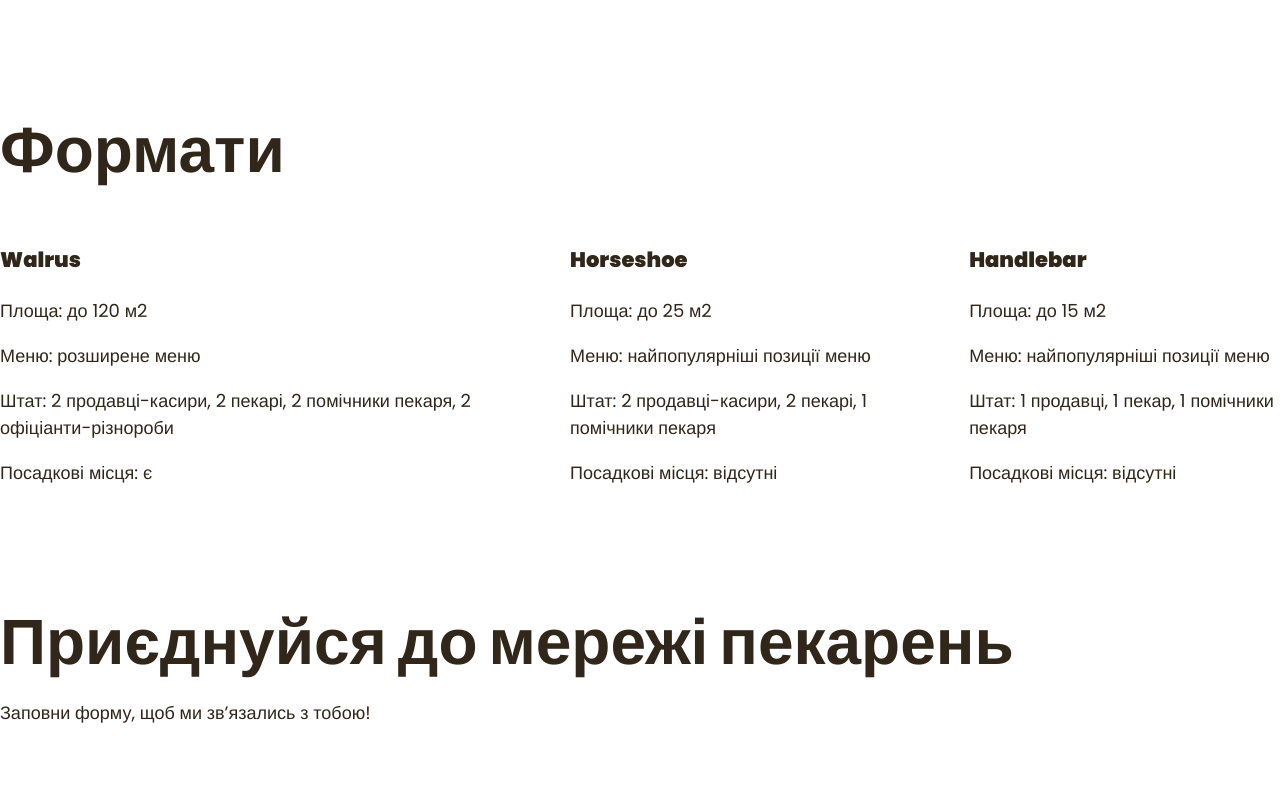
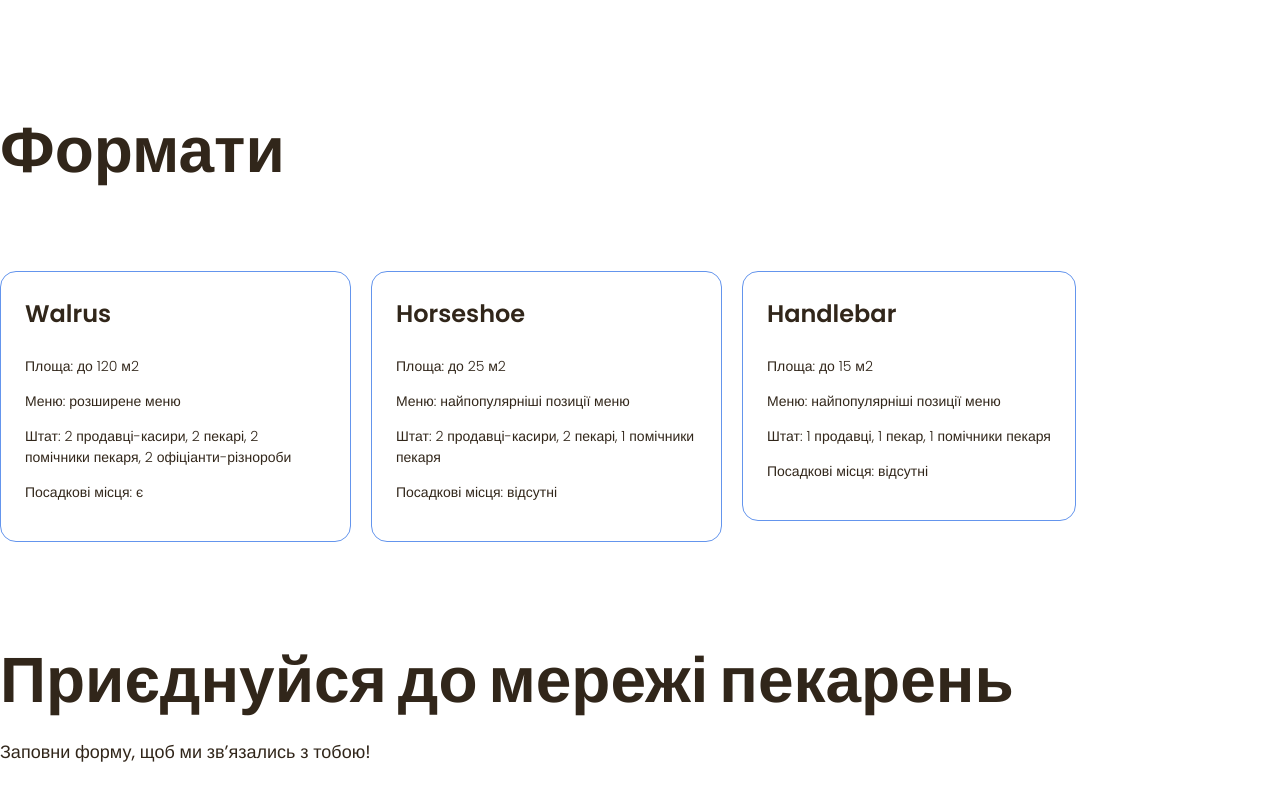
Before and after one commit to AnastasiiaKovbeL/genius-test, a plain HTML site: page index.html in a window 1280 px wide. Shown: the part 2082-2882 px from the top of the page. Drawn offline with Linux system fonts and the light colour scheme; grey boxes are pictures that could not be loaded; files whose address does not match are found by name.

Commit message:
Контейнери пiдкласи\мiнi контейнерии css

```diff
--- a/css/styles.css
+++ b/css/styles.css
@@ -241,6 +241,26 @@ ul {
   gap: 20px;
 }
 
+.format-card {
+  padding: 24px;
+  border: 1px solid cornflowerblue; /* remove color */
+  border-radius: 16px;
+}
+
+.formats-title {
+  margin-bottom: 80px;
+}
+
+.format-title {
+  font-size: 24px;
+  font-weight: 600;
+}
+
+.format-text {
+  font-size: 14px;
+  font-weight: 300;
+  max-width: 301px;
+}
 
 /* Contact */
 
```
